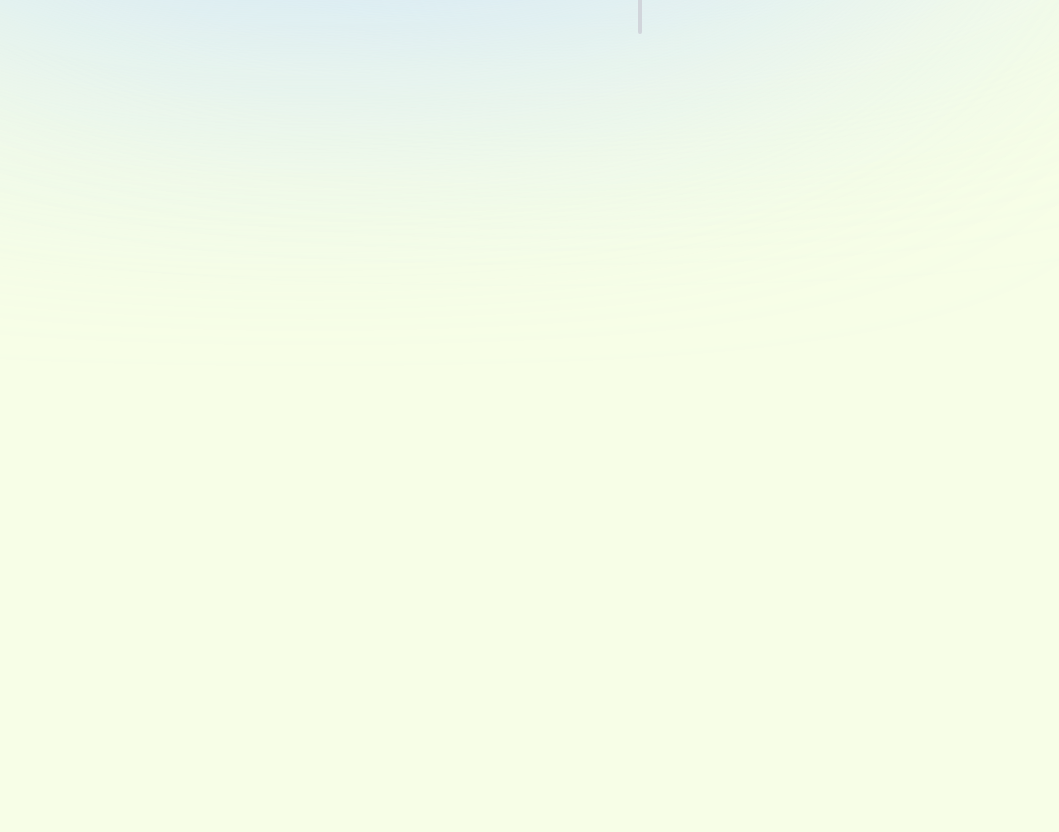
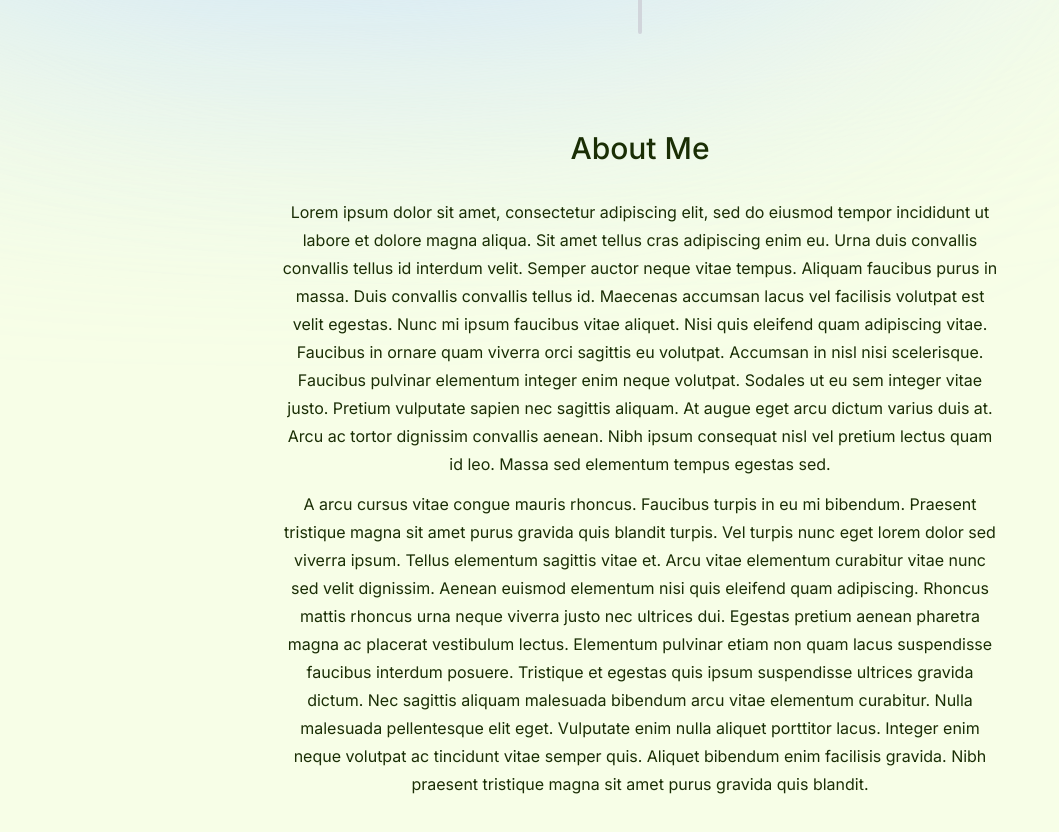
Before and after one commit to Kacperem/portfolio-website, a Next.js app: page / in a window 1280 px wide. Shown: the part 540-1372 px from the top of the page, without its empty margins (0-1059 px from the left). Built offline with nearby package versions, Linux system fonts and the light colour scheme.

Commit message:
Add About

```diff
--- a/app/page.tsx
+++ b/app/page.tsx
@@ -1,11 +1,13 @@
-import Divider from "@/components/divider";
+import About from "@/components/about";
 import Hero from "@/components/hero";
+import SectionDivider from "@/components/section-divider";
 
 export default function Home() {
   return (
     <main className="flex flex-col items-center px-4">
       <Hero />
-      <Divider />
+      <SectionDivider />
+      <About />
     </main>
   );
 }
--- /dev/null
+++ b/components/about.tsx
@@ -0,0 +1,48 @@
+"use client";
+
+import React from "react";
+import SectionHeading from "./section-heading";
+import { motion } from "framer-motion";
+
+export default function About() {
+  return (
+    <motion.section className="mb-28 max-w-[45rem] text-center leading-7 sm:mb-40"
+    initial={{ opacity: 0, y: 100 }}
+    animate={{ opacity: 1, y: 0 }}
+    transition={{ delay: 0.175 }}>
+
+      <SectionHeading>About me</SectionHeading>
+      <p className="mb-3">
+        Lorem ipsum dolor sit amet, consectetur adipiscing elit, sed do eiusmod
+        tempor incididunt ut labore et dolore magna aliqua. Sit amet tellus cras
+        adipiscing enim eu. Urna duis convallis convallis tellus id interdum
+        velit. Semper auctor neque vitae tempus. Aliquam faucibus purus in
+        massa. Duis convallis convallis tellus id. Maecenas accumsan lacus vel
+        facilisis volutpat est velit egestas. Nunc mi ipsum faucibus vitae
+        aliquet. Nisi quis eleifend quam adipiscing vitae. Faucibus in ornare
+        quam viverra orci sagittis eu volutpat. Accumsan in nisl nisi
+        scelerisque. Faucibus pulvinar elementum integer enim neque volutpat.
+        Sodales ut eu sem integer vitae justo. Pretium vulputate sapien nec
+        sagittis aliquam. At augue eget arcu dictum varius duis at. Arcu ac
+        tortor dignissim convallis aenean. Nibh ipsum consequat nisl vel pretium
+        lectus quam id leo. Massa sed elementum tempus egestas sed.
+      </p>
+      <p>
+        A arcu cursus vitae congue mauris rhoncus. Faucibus turpis in eu mi
+        bibendum. Praesent tristique magna sit amet purus gravida quis blandit
+        turpis. Vel turpis nunc eget lorem dolor sed viverra ipsum. Tellus
+        elementum sagittis vitae et. Arcu vitae elementum curabitur vitae nunc
+        sed velit dignissim. Aenean euismod elementum nisi quis eleifend quam
+        adipiscing. Rhoncus mattis rhoncus urna neque viverra justo nec ultrices
+        dui. Egestas pretium aenean pharetra magna ac placerat vestibulum
+        lectus. Elementum pulvinar etiam non quam lacus suspendisse faucibus
+        interdum posuere. Tristique et egestas quis ipsum suspendisse ultrices
+        gravida dictum. Nec sagittis aliquam malesuada bibendum arcu vitae
+        elementum curabitur. Nulla malesuada pellentesque elit eget. Vulputate
+        enim nulla aliquet porttitor lacus. Integer enim neque volutpat ac
+        tincidunt vitae semper quis. Aliquet bibendum enim facilisis gravida.
+        Nibh praesent tristique magna sit amet purus gravida quis blandit.
+      </p>
+    </motion.section>
+  );
+}
--- a/components/divider.tsx
+++ /dev/null
@@ -1,13 +0,0 @@
-"use client";
-
-import { motion } from "framer-motion";
-import React from "react";
-
-export default function Divider() {
-  return (
-    <motion.div className="bg-gray-300 my-24 h-16 w-1 rounded-full hidden sm:block"
-    initial={{ opacity: 0, y: 100}}
-    animate={{ opacity: 1, y: 0}}
-    transition={{ delay: 0.125}}></motion.div>
-  );
-}
--- a/components/hero.tsx
+++ b/components/hero.tsx
@@ -46,7 +46,7 @@ export default function Hero() {
         </div>
       </div>
 
-      <motion.p
+      <motion.h1
         className="mb-10 mt-4 px-4 text-2x1 font-medium leading-[1.5] sm:text-2xl"
         initial={{ opacity: 0, y: 100 }}
         animate={{ opacity: 1, y: 1 }}
@@ -57,7 +57,7 @@ export default function Hero() {
         <span className="font-bold"> 1 year of experience in IT.</span> I enjoy
         coding apps in
         <span className="font-bold"> React.</span>
-      </motion.p>
+      </motion.h1>
 
       <motion.div
         className="flex flex-col sm:flex-row items-center justify-center gap-4 px-4 text-lg font-medium"
--- /dev/null
+++ b/components/section-divider.tsx
@@ -0,0 +1,15 @@
+"use client";
+
+import { motion } from "framer-motion";
+import React from "react";
+
+export default function SectionDivider() {
+  return (
+    <motion.div
+      className="bg-gray-300 my-24 h-16 w-1 rounded-full hidden sm:block"
+      initial={{ opacity: 0, y: 100 }}
+      animate={{ opacity: 1, y: 0 }}
+      transition={{ delay: 0.125 }}
+    ></motion.div>
+  );
+}
--- /dev/null
+++ b/components/section-heading.tsx
@@ -0,0 +1,9 @@
+import React from "react";
+
+type SectionHeadingProps = {
+  children: React.ReactNode;
+};
+
+export default function SectionHeading({ children }: SectionHeadingProps) {
+  return <h2 className="text-3xl font-medium capitalize mb-8">{children}</h2>;
+}
```
